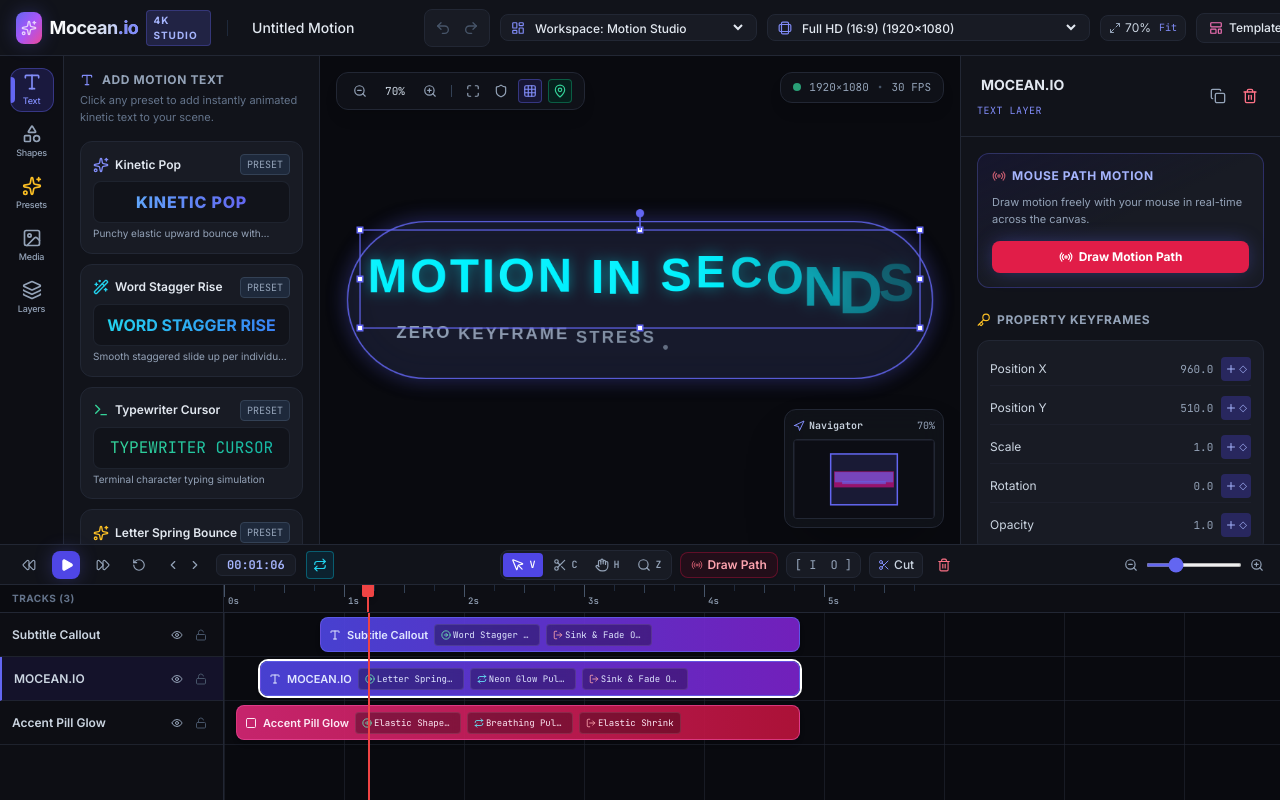
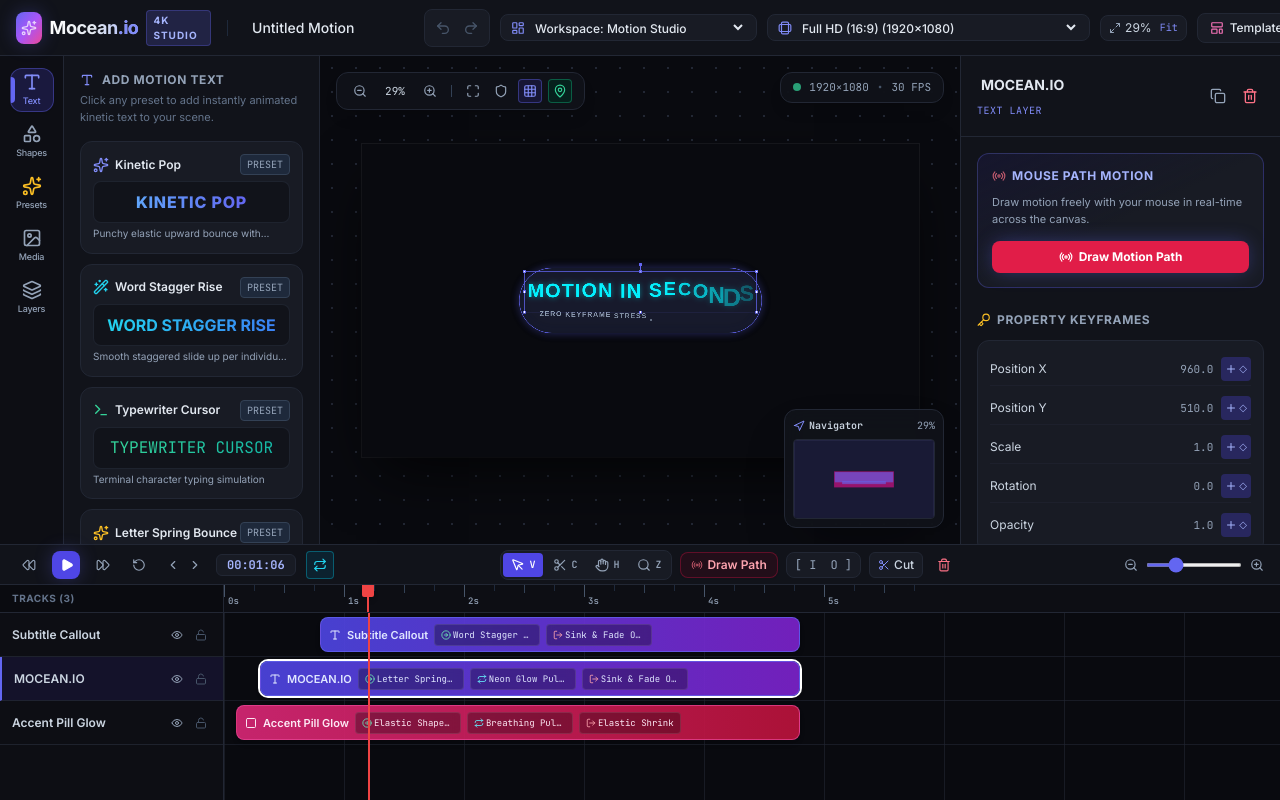
Before and after one commit to Flatterland/mocean.io, a React (Vite) app: page / in a window 1280 px wide. Built offline with nearby package versions, Linux system fonts and the light colour scheme; a web font is replaced by a local one.

Commit message:
fix: automatic responsive canvas auto-fit scaling on resize to prevent viewport clipping and distortion

```diff
--- a/src/components/stage/CanvasStage.tsx
+++ b/src/components/stage/CanvasStage.tsx
@@ -333,8 +333,12 @@
       <div
         className="relative shadow-2xl transition-transform ease-out shrink-0"
         style={{
-          width: canvas.width * viewportZoom,
-          height: canvas.height * viewportZoom,
+          width: `${Math.round(canvas.width * viewportZoom)}px`,
+          height: `${Math.round(canvas.height * viewportZoom)}px`,
+          minWidth: `${Math.round(canvas.width * viewportZoom)}px`,
+          minHeight: `${Math.round(canvas.height * viewportZoom)}px`,
+          maxWidth: `${Math.round(canvas.width * viewportZoom)}px`,
+          maxHeight: `${Math.round(canvas.height * viewportZoom)}px`,
           transform: `translate(${viewportPan.x}px, ${viewportPan.y}px)`,
           boxShadow: '0 25px 60px -15px rgba(0, 0, 0, 0.8), 0 0 0 1px rgba(255,255,255,0.06)',
         }}
@@ -346,9 +350,9 @@
           style={{
             width: '100%',
             height: '100%',
-            aspectRatio: `${canvas.width} / ${canvas.height}`,
+            display: 'block',
           }}
-          className="block rounded-sm bg-[#090a0f]"
+          className="rounded-sm bg-[#090a0f]"
         />
       </div>
     </div>
--- a/src/components/stage/Viewport.tsx
+++ b/src/components/stage/Viewport.tsx
@@ -27,16 +27,21 @@
   useEffect(() => {
     const updateSize = () => {
       if (containerRef.current) {
-        setDimensions({
-          width: containerRef.current.clientWidth,
-          height: containerRef.current.clientHeight,
-        });
+        const w = containerRef.current.clientWidth;
+        const h = containerRef.current.clientHeight;
+        setDimensions({ width: w, height: h });
+
+        const fitW = (w - 80) / canvas.width;
+        const fitH = (h - 80) / canvas.height;
+        const optimalZoom = Math.max(0.1, Math.min(1.0, Math.min(fitW, fitH)));
+        setViewportZoom(Math.round(optimalZoom * 100) / 100);
+        setViewportPan({ x: 0, y: 0 });
       }
     };
     updateSize();
     window.addEventListener('resize', updateSize);
     return () => window.removeEventListener('resize', updateSize);
-  }, []);
+  }, [canvas.width, canvas.height, setViewportZoom, setViewportPan]);
 
   return (
     <div
```
